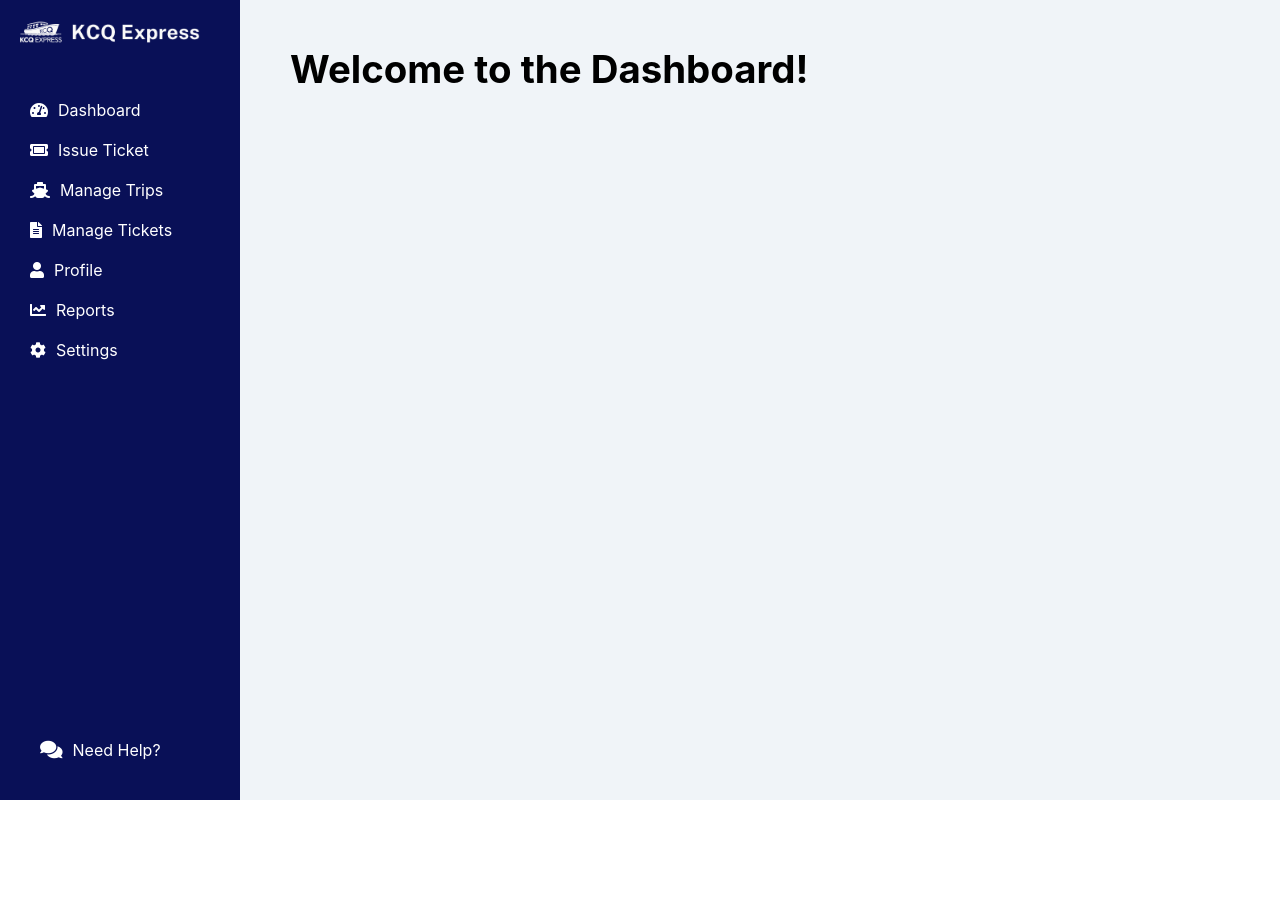
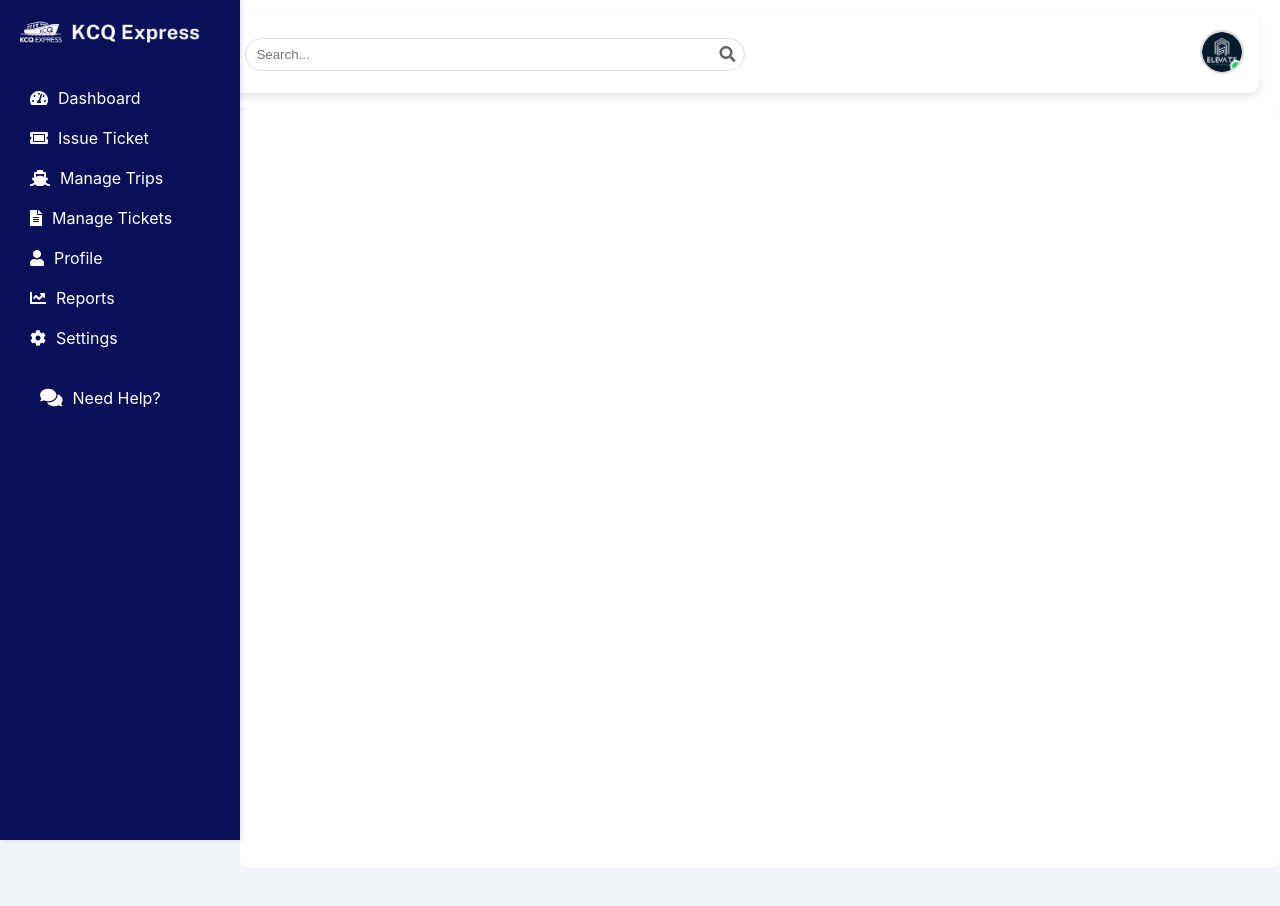
Before and after one commit to Elevate-Company/KCQ-Ferry-Ticketing-System, a React (Create React App) app in the folder frontend/: page / in a window 1280 px wide. Before the commit this address led to /dashboard. Before the commit the page ends 800 px from the top, so only its background shows below. Built offline with nearby package versions, Linux system fonts and the light colour scheme.

Commit message:
added card navbar each screen

```diff
--- a/frontend/src/App.js
+++ b/frontend/src/App.js
@@ -1,5 +1,6 @@
 import React from 'react';
-import { BrowserRouter as Router, Routes, Route, Navigate } from 'react-router-dom';
+import { BrowserRouter as Router, Routes, Route } from 'react-router-dom';
+import Navbar from './core/navbar'; // Import Navbar
 import Dashboard from './core/components';
 import DashboardScreen from './core/dashboard';
 import IssueTicket from './core/issue_ticket';
@@ -12,11 +13,9 @@ import Settings from './core/settings';
 function App() {
   return (
     <Router>
+      <Navbar /> {/* Navbar at the top */}
       <Routes>
-        {/* Dashboard layout with sidebar */}
         <Route path="/" element={<Dashboard />}>
-          {/* Redirect root to /dashboard */}
-          <Route index element={<Navigate to="dashboard" replace />} />
           <Route path="dashboard" element={<DashboardScreen />} />
           <Route path="issue-ticket" element={<IssueTicket />} />
           <Route path="manage-trips" element={<ManageTrips />} />
--- a/frontend/src/core/components.js
+++ b/frontend/src/core/components.js
@@ -1,7 +1,9 @@
+// src/core/components.js
+
 import React from 'react';
-import { Link, Outlet } from 'react-router-dom'; // Import Outlet for nested routing
-import '../css/dashboard.css'; // Ensure this path points to your CSS file
-import logo from '../assets/logo.png'; // Adjust the path to your logo
+import { Link, Outlet } from 'react-router-dom';
+import '../css/dashboard.css';
+import logo from '../assets/logo.png';
 
 function Dashboard() {
   return (
@@ -23,9 +25,8 @@ function Dashboard() {
         </div>
       </nav>
 
-      {/* This will render the component based on the selected route */}
       <div className="dashboard-content">
-        <Outlet /> {/* Outlet renders the matched child route component */}
+        <Outlet />
       </div>
     </div>
   );
--- /dev/null
+++ b/frontend/src/core/navbar.js
@@ -0,0 +1,21 @@
+// src/core/navbar.js
+
+import React from 'react';
+import '../css/navbar.css'; // Ensure this path points to your CSS file
+import profileImage from '../assets/profile.png'; // Replace with the actual path to your profile image
+
+function Navbar() {
+  return (
+    <div className="navbar-card">
+      <div className="search-container">
+        <input type="text" placeholder="Search..." className="search-input" />
+        <i className="fas fa-search search-icon"></i> {/* Font Awesome search icon */}
+      </div>
+      <div className="profile-avatar">
+        <img src={profileImage} alt="Profile" className="avatar" />
+      </div>
+    </div>
+  );
+}
+
+export default Navbar;
--- a/frontend/src/css/dashboard.css
+++ b/frontend/src/css/dashboard.css
@@ -1,81 +1,79 @@
 /* Sidebar logo styling */
 .sidebar-logo {
-    max-width: 180px; /* Increase width to make the logo larger */
-    margin-bottom: 20px; /* Space below the logo */
+    max-width: 180px;
+    margin-bottom: 20px;
 }
 
-/* Dashboard CSS */
+/* Dashboard container */
 .dashboard-container {
-    display: flex; /* Flex layout for sidebar + content */
-    height: 100vh; /* Full viewport height */
-    background-color: #f0f4f8; /* Light background color */
+    display: flex;
+    height: 100vh;
+    background-color: #f0f4f8;
 }
 
-/* Sidebar styles */
+/* Sidebar styling */
 .sidebar {
-    width: 240px; /* Width of the sidebar */
-    background-color: #091057; /* Sidebar background color */
-    color: white; /* Text color */
-    padding: 20px; /* Padding inside the sidebar */
-    position: fixed; /* Fix sidebar on the left */
-    left: 0; /* Align sidebar to the left */
+    width: 200px;
+    background-color: #091057;
+    color: white;
+    padding: 20px;
+    position: fixed;
     top: 0;
     bottom: 0;
-    height: 100%; /* Full height */
-    box-sizing: border-box; /* Include padding in width */
-    display: flex; /* Enable flexbox for layout */
-    flex-direction: column; /* Stack items vertically */
-    justify-content: space-between; /* Distribute space between items */
+    left: 0;
+    height: 100vh;
+    overflow-y: auto;
+    box-shadow: 2px 0 5px rgba(0, 0, 0, 0.1);
+    z-index: 1000;
 }
 
-.sidebar h2 {
-    margin: 0 0 20px; /* Spacing below the title */
-}
-
-/* Sidebar navigation list */
 .sidebar ul {
-    list-style-type: none; /* Remove default list styling */
-    padding: 0; /* Remove padding */
+    list-style-type: none;
+    padding: 0;
 }
 
 .sidebar li {
-    margin: 20px 0; /* Spacing between items */
+    margin: 20px 0;
 }
 
 .sidebar a {
-    color: white; /* Link color */
-    text-decoration: none; /* Remove underline */
-    display: flex; /* Use flexbox to align items */
-    align-items: center; /* Center items vertically */
-    padding-left: 10px; /* Add left padding to move items right */
+    color: white;
+    text-decoration: none;
+    display: flex;
+    align-items: center;
+    padding-left: 10px;
 }
 
 .sidebar a:hover {
-    color: #dcdcdc; /* Optional: light gray on hover */
+    color: #dcdcdc;
 }
 
-/* Icon spacing */
 .sidebar a i {
-    margin-right: 10px; /* Space between icon and text */
+    margin-right: 10px;
+}
+
+.need-help {
+    margin-top: auto;
+    display: flex;
+    align-items: center;
+    color: white;
+    padding: 20px;
+}
+
+.need-help i {
+    margin-right: 10px;
+    font-size: 20px;
 }
 
 /* Main dashboard content */
 .dashboard-content {
-    margin-left: 270px; /* Space for the sidebar */
-    padding: 20px; /* Padding around content */
-    font-size: 1.2rem;
+    margin-left: 240px;
+    padding: 20px;
+    width: calc(100% - 240px);
+    overflow-y: auto;
+    background-color: #ffffff;
+    padding-top: 20px;
+    border-radius: 8px;
+    height: calc(100vh - 40px);
+    box-sizing: border-box;
 }
-
-/* Need Help Section */
-.need-help {
-    margin-top: auto; /* Push this section to the bottom of the sidebar */
-    display: flex; /* Use flexbox to align items */
-    align-items: center; /* Center items vertically */
-    color: white; /* Text color */
-    padding: 20px; /* Padding around the text */
-}
-
-.need-help i {
-    margin-right: 10px; /* Space between icon and text */
-    font-size: 20px; /* Size of the icon */
-}
--- /dev/null
+++ b/frontend/src/css/navbar.css
@@ -0,0 +1,53 @@
+/* Navbar card container */
+.navbar-card {
+  display: flex;
+  align-items: center;
+  justify-content: space-between;
+  padding: 15px;
+  background-color: #fff;
+  box-shadow: 0 4px 8px rgba(0, 0, 0, 0.1); /* Card shadow */
+  border-radius: 10px; /* Rounded corners */
+  margin: 15px;
+  width: 78%;
+  margin-left: 18%;
+  margin-right: 10%;
+}
+
+/* Search container styling */
+.search-container {
+  position: relative;
+  display: flex;
+  align-items: center;
+  flex-grow: 1;
+  max-width: 500px; /* Adjust width as needed */
+}
+
+.search-input {
+  width: 100%;
+  padding: 8px 30px 8px 10px; /* Adjust padding to make room for the icon */
+  border: 1px solid #ddd;
+  border-radius: 20px;
+  outline: none;
+}
+
+/* Search icon styling */
+.search-icon {
+  position: absolute;
+  right: 10px;
+  color: #666;
+  font-size: 16px;
+  pointer-events: none;
+}
+
+/* Profile avatar styling */
+.profile-avatar {
+  margin-left: 15px;
+}
+
+.avatar {
+  width: 40px;
+  height: 40px;
+  border-radius: 50%;
+  object-fit: cover;
+  border: 2px solid #ddd; /* Optional border around the avatar */
+}
```
Also changed, not shown: frontend/src/assets/profile.png (added), frontend/src/css/issue_ticket.css (added), frontend/src/css/manage_trips.css (added), frontend/src/css/profile.css (added), frontend/src/css/reports.css (added), frontend/src/css/settings.css (added).
